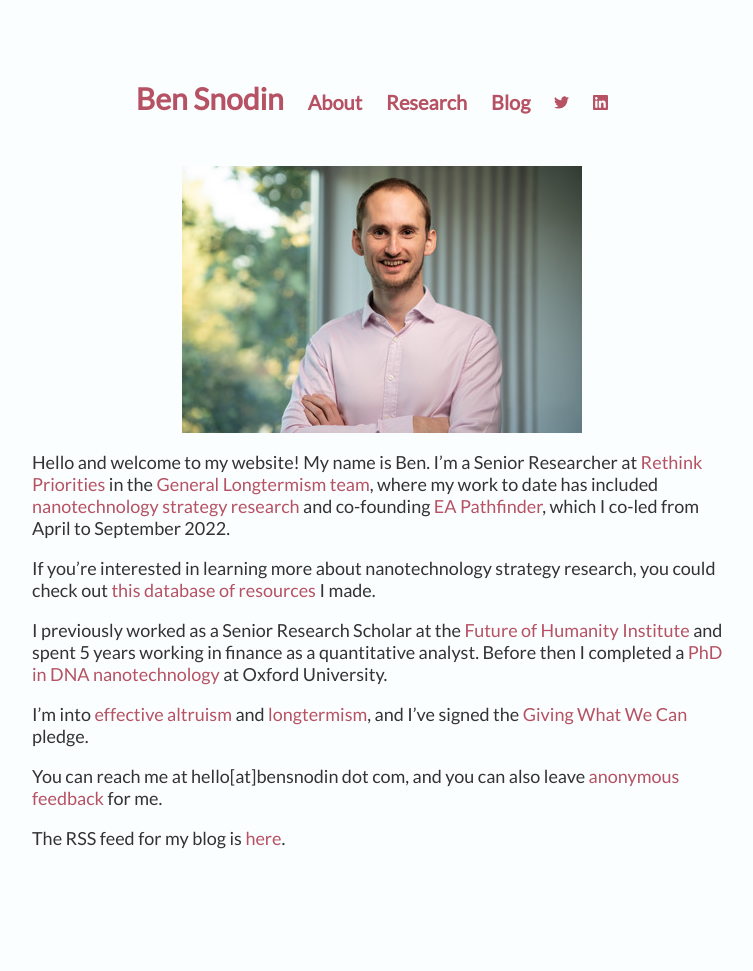
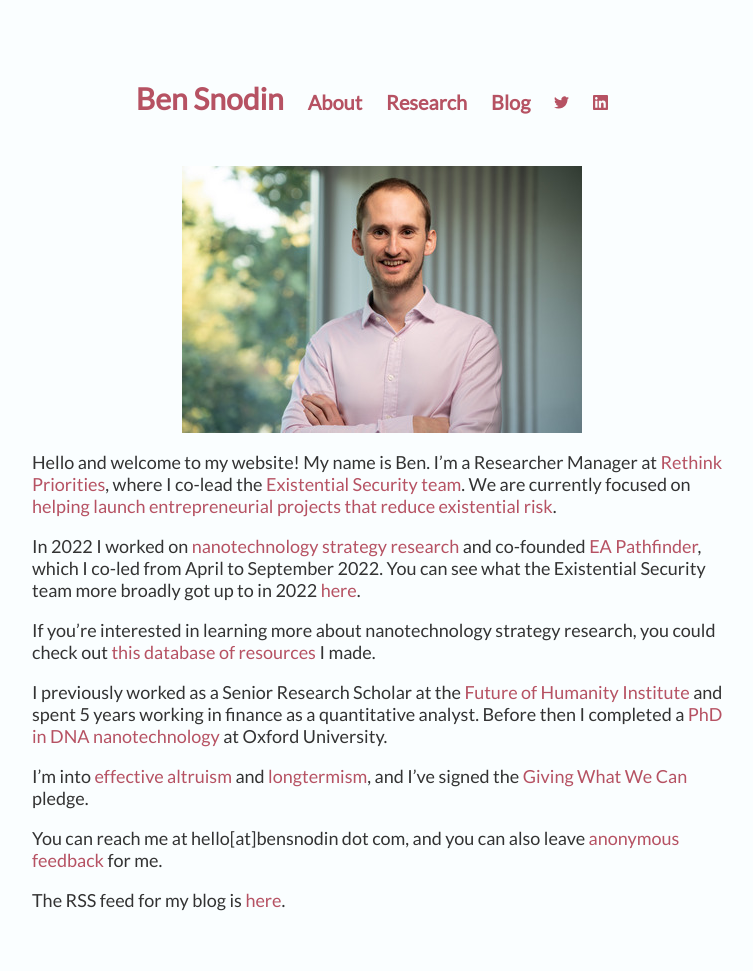
Before and after one commit to bsnodin/bsnodin.github.io, a Jekyll site: the page built from index.md, in a window 1280 px wide. Shown: the whole page, without its empty margins (258-1011 px from the left). Built offline with Jekyll 4.4.1, drawn with Linux system fonts in a browser that asks for light colours; before the commit the page ends 909 px from its top, so only the background shows below that.

Commit message:
updating main page

```diff
--- a/index.md
+++ b/index.md
@@ -5,7 +5,9 @@ title: Ben Snodin
 
 <center><img src="{{ site.baseurl }}/assets/me400x.jpg" alt="me" width="400" id="photo"></center>
 
-Hello and welcome to my website! My name is Ben. I'm a Senior Researcher at [Rethink Priorities](https://rethinkpriorities.org/) in the [General Longtermism team](https://forum.effectivealtruism.org/posts/C26RHHYXzT6P6A4ht/what-rethink-priorities-general-longtermism-team-did-in-2022), where my work to date has included [nanotechnology strategy research](research_articles/thoughts_on_nanotechnology/) and co-founding [EA Pathfinder](https://www.eapathfinder.org/), which I co-led from April to September 2022.
+Hello and welcome to my website! My name is Ben. I'm a Researcher Manager at [Rethink Priorities](https://rethinkpriorities.org/), where I co-lead the [Existential Security team](https://rethinkpriorities.org/team). We are currently focused on [helping launch entrepreneurial projects that reduce existential risk](https://forum.effectivealtruism.org/posts/jYSEjBsWbjNqioRZJ/the-rethink-priorities-existential-security-team-s-strategy).
+
+In 2022 I worked on [nanotechnology strategy research](research_articles/thoughts_on_nanotechnology/) and co-founded [EA Pathfinder](https://www.eapathfinder.org/), which I co-led from April to September 2022. You can see what the Existential Security team more broadly got up to in 2022 [here](https://forum.effectivealtruism.org/posts/C26RHHYXzT6P6A4ht/what-rethink-priorities-general-longtermism-team-did-in-2022).
 
 If you're interested in learning more about nanotechnology strategy research, you could check out [this database of resources](https://www.bensnodin.com/research_articles/nanotech_resources_database/) I made.
 
```
